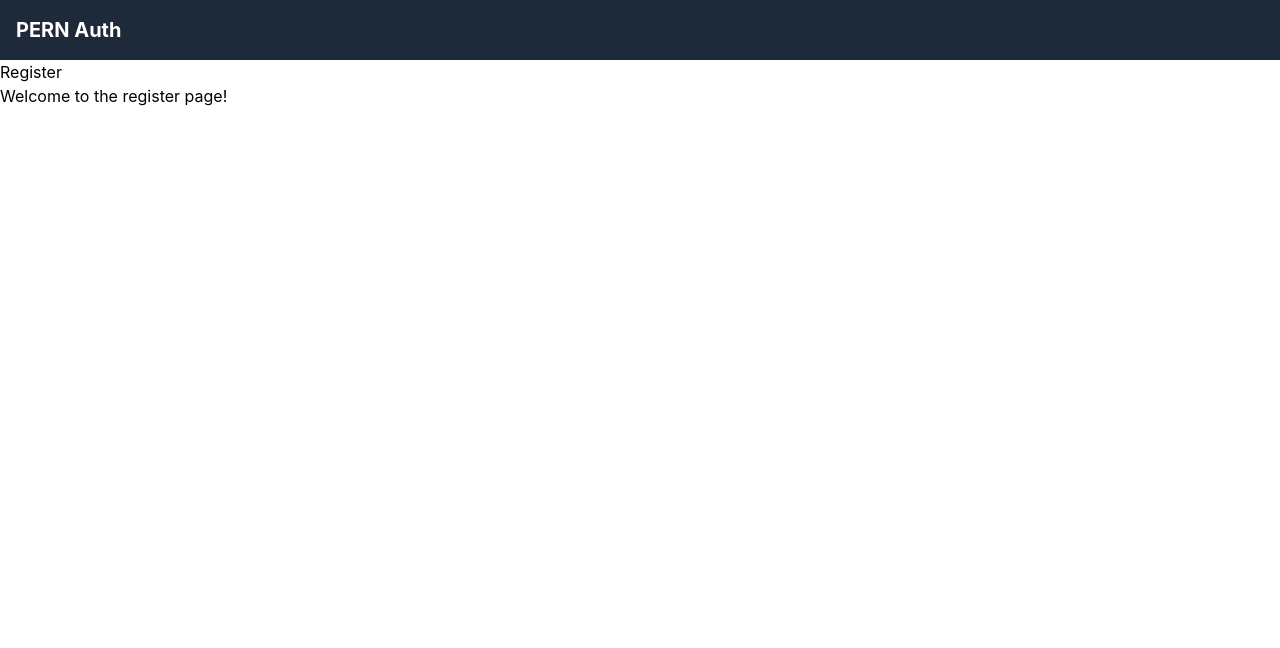
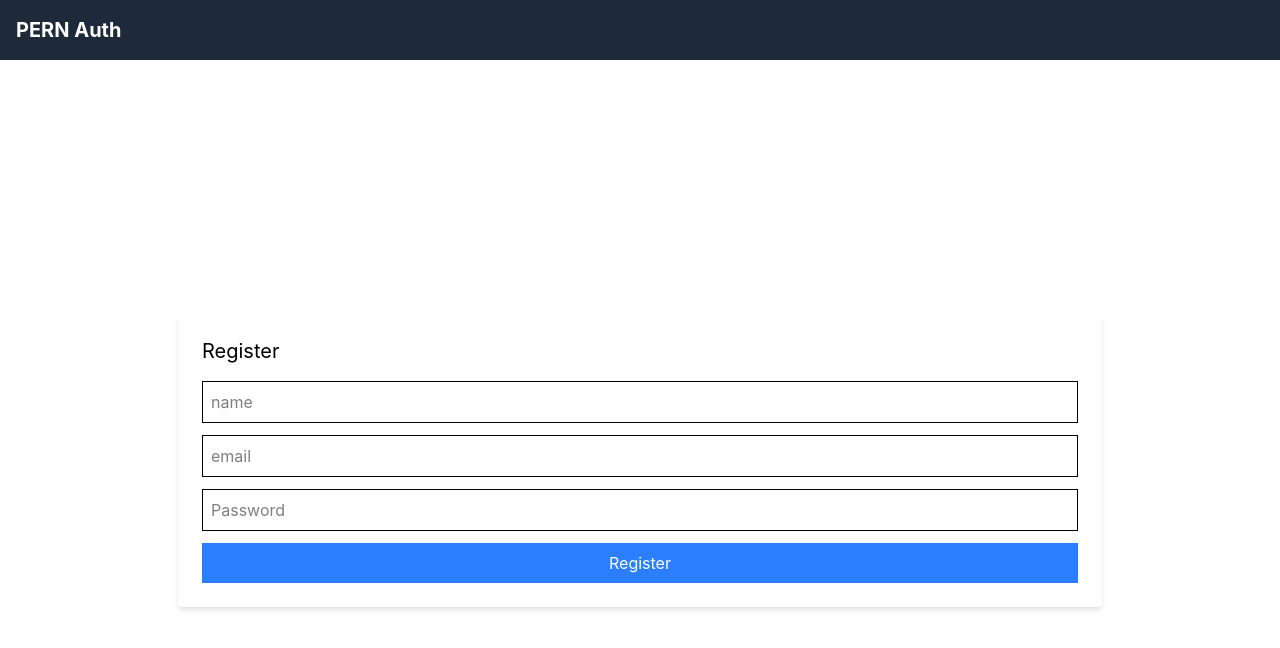
Before and after one commit to enx-code/pern-auth, a React (Vite) app in the folder frontend/: page /register in a window 1280 px wide. Shown: the top 648 px of the page. Built offline with nearby package versions, Linux system fonts and the light colour scheme; no server answers.

Commit message:
login and register working port was mismatching

```diff
--- a/frontend/src/App.jsx
+++ b/frontend/src/App.jsx
@@ -16,7 +16,7 @@ function App() {
   useEffect(() => {
     const fetchUser = async () => {
       try {
-        const res = await axios.get('http://localhost:5000/api/auth/me');
+        const res = await axios.get('http://localhost:8000/api/auth/me');
         setUser(res.data);
       } catch (err) {
         setUser(null);
@@ -34,7 +34,7 @@ function App() {
       <Routes>
         <Route path="/" element={<Home />} />
         <Route path="/login" element={<Login setUser={setUser} />} />
-        <Route path="/register" element={<Register />} />
+        <Route path="/register" element={<Register setUser={setUser}/>} />
       </Routes>
     </Router>
   );
--- a/frontend/src/pages/Login.jsx
+++ b/frontend/src/pages/Login.jsx
@@ -15,7 +15,7 @@ const Login = ({ setUser }) => {
   const handleSubmit = async (e) => {
     e.preventDefault();
     try {
-      const res = await axios.post("http://localhost:5000/api/auth/login", form);
+      const res = await axios.post("http://localhost:8000/api/auth/login", form);
       setUser(res.data);
       navigate("/");
     } catch (err) {
--- a/frontend/src/pages/Register.jsx
+++ b/frontend/src/pages/Register.jsx
@@ -1,10 +1,61 @@
-const Register = () => {
+import axios from "axios";
+import React, { useState } from "react";
+import { useNavigate } from "react-router-dom";
+
+const Register = ({ setUser }) => {
+  const [form, setForm] = useState({
+    name: "",
+    email: "",
+    password: "",
+  });
+  const [error, setError] = useState("");
+  const navigate = useNavigate();
+
+  const handleSubmit = async (e) => {
+    e.preventDefault();
+    try {
+      const res = await axios.post(
+        "http://localhost:8000/api/auth/register",
+        form,
+      );
+      setUser(res.data);
+      navigate("/");
+    } catch (err) {
+      setError("Registration failed");
+    }
+  };
   return (
-    <div>
-      <h1>Register</h1>
-      <p>Welcome to the register page!</p>
+    <div className="min-h-screen flex items-center justify-center">
+      <form className="bg-white p-6 rounded shadow-md" onSubmit={handleSubmit}>
+        <h2 className="text-xl mb-4">Register</h2>
+        {error && <p className="text-red-500 mb-3">{error}</p>}
+        <input
+          type="text"
+          placeholder="name"
+          className="border p-2 w-full mb-3"
+          value={form.name}
+          onChange={(e) => setForm({ ...form, name: e.target.value })}
+        />
+        <input
+          type="email"
+          placeholder="email"
+          className="border p-2 w-full mb-3"
+          value={form.email}
+          onChange={(e) => setForm({ ...form, email: e.target.value })}
+        />
+        <input
+          type="password"
+          placeholder="Password"
+          className="border p-2 w-full mb-3"
+          value={form.password}
+          onChange={(e) => setForm({ ...form, password: e.target.value })}
+        />
+        <button type="submit" className="bg-blue-500 text-white p-2 w-full">
+          Register
+        </button>
+      </form>
     </div>
   );
 };
 
-export default Register;
+export default Register
```
Also changed, not shown: 1 other file (tests, documents, lock files or other folders).
